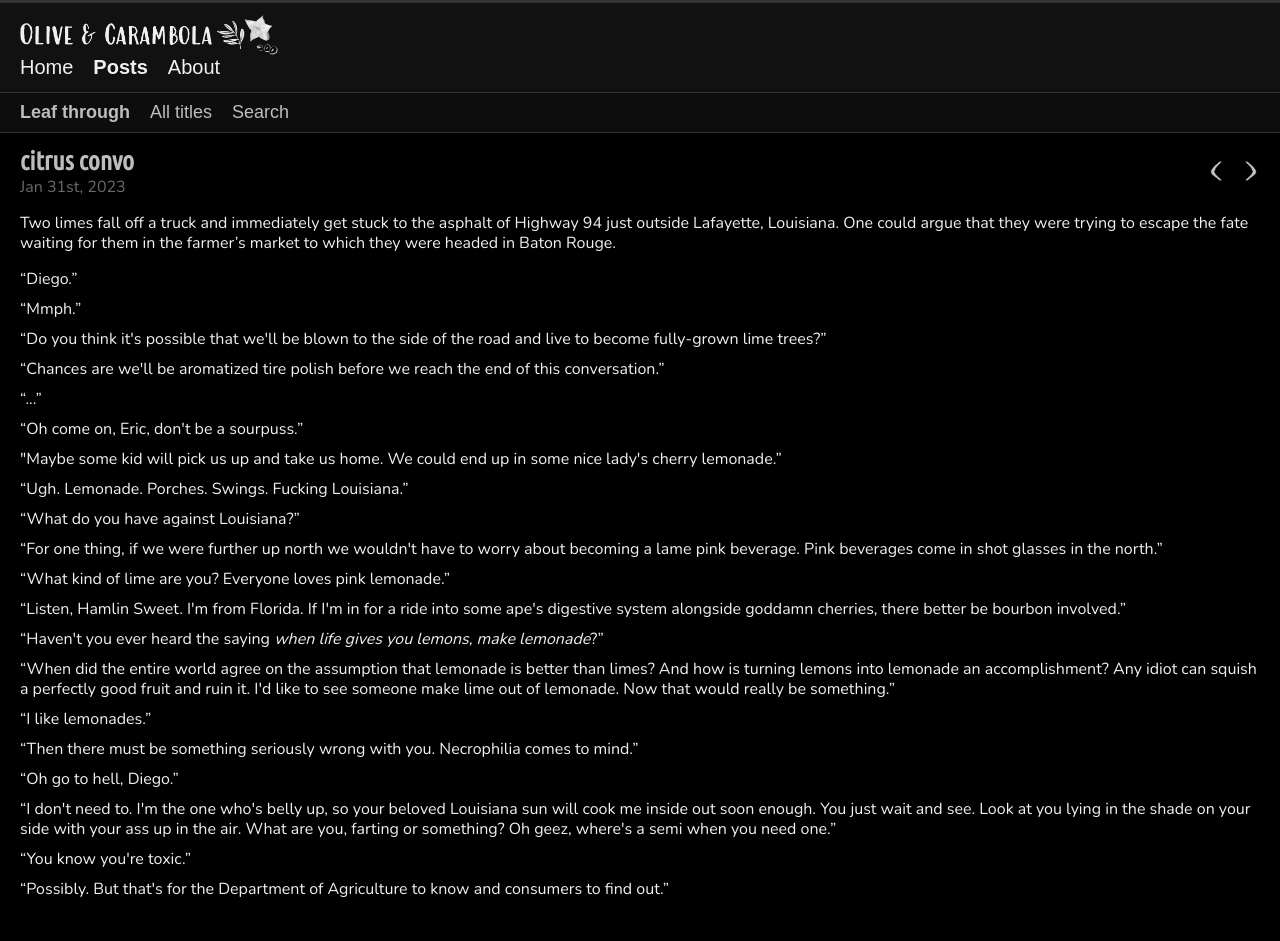
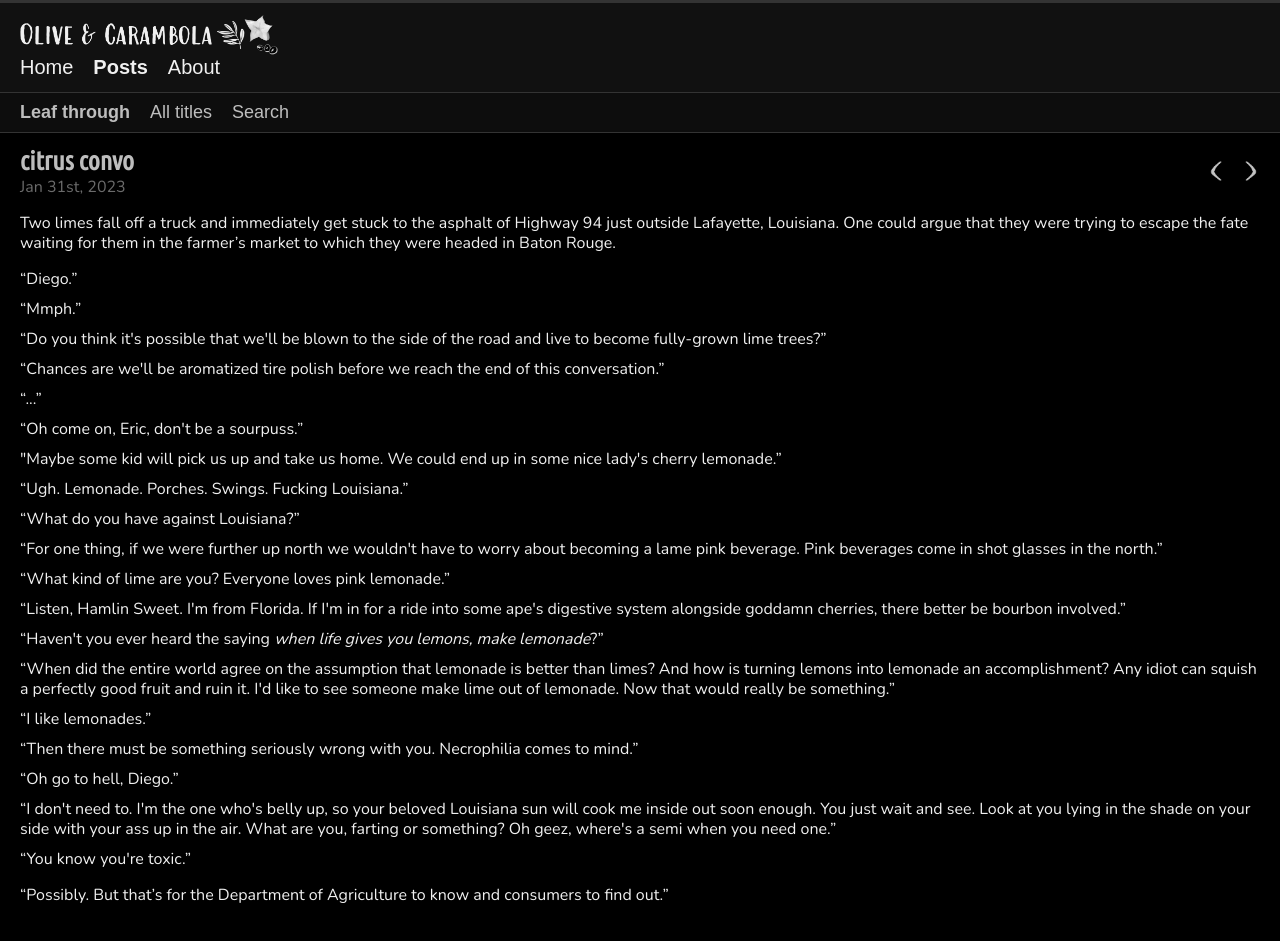
Before and after one commit to olivecarambola/logbook, a Jekyll site: the page built from _posts/2023-01-31-citrusconvo.md, in a window 1280 px wide. Built offline with Jekyll 4.4.1, drawn with Linux system fonts in a browser that asks for light colours; some web fonts are replaced.

Commit message:
Update 2023-01-31-citrusconvo.md

```diff
--- a/_posts/2023-01-31-citrusconvo.md
+++ b/_posts/2023-01-31-citrusconvo.md
@@ -33,4 +33,4 @@
 <p class="text-customspace">“Oh go to hell, Diego.”</p>
 <p class="text-customspace">“I don't need to. I'm the one who's belly up, so your beloved Louisiana sun will cook me inside out soon enough. You just wait and see. Look at you lying in the shade on your side with your ass up in the air. What are you, farting or something? Oh geez, where's a semi when you need one.”</p>
 <p class="text-customspace">“You know you're toxic.”</p>
-<p class="text-customspace">“Possibly. But that's for the Department of Agriculture to know and consumers to find out.”</p>
+“Possibly. But that's for the Department of Agriculture to know and consumers to find out.”
```
